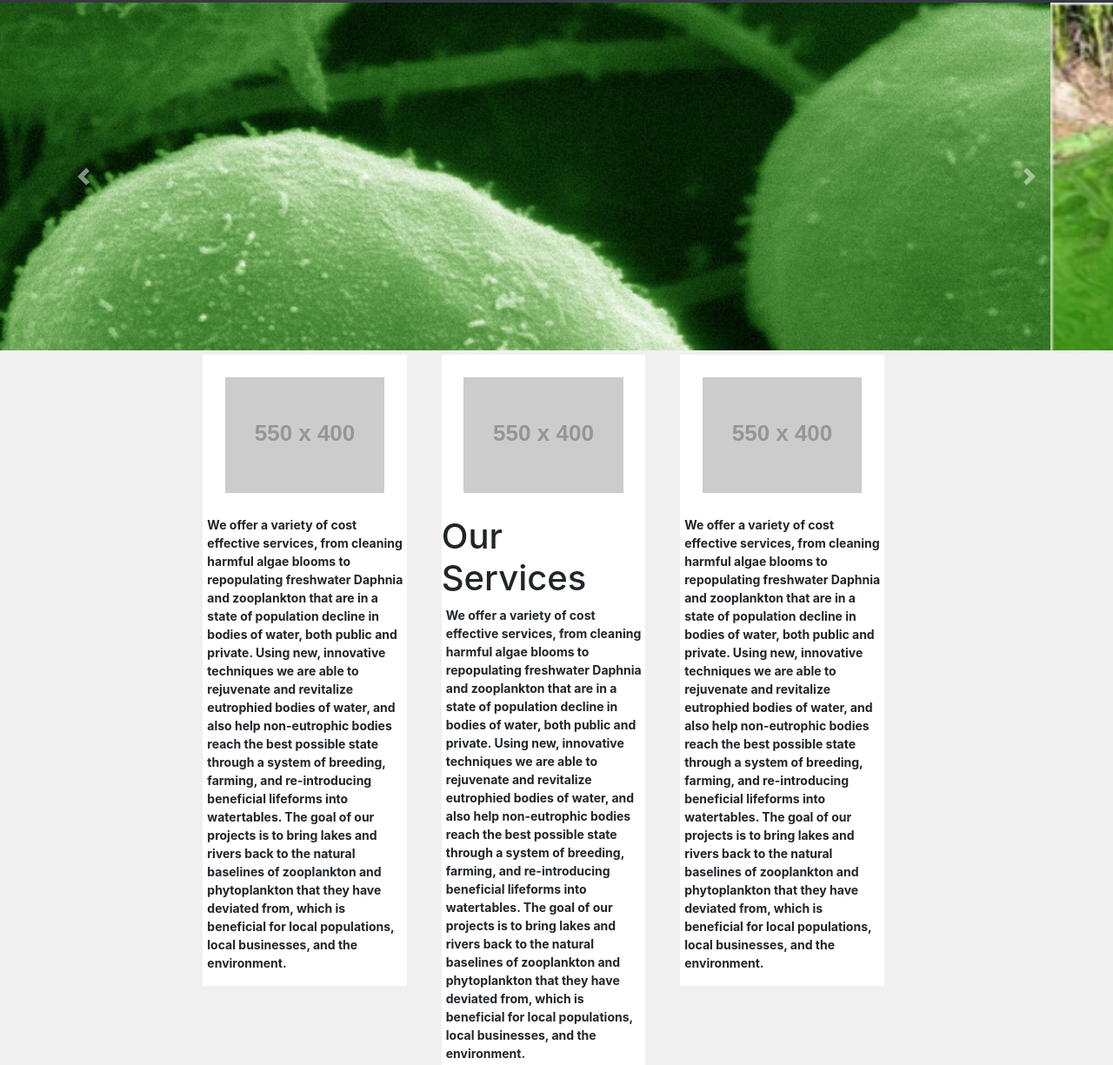
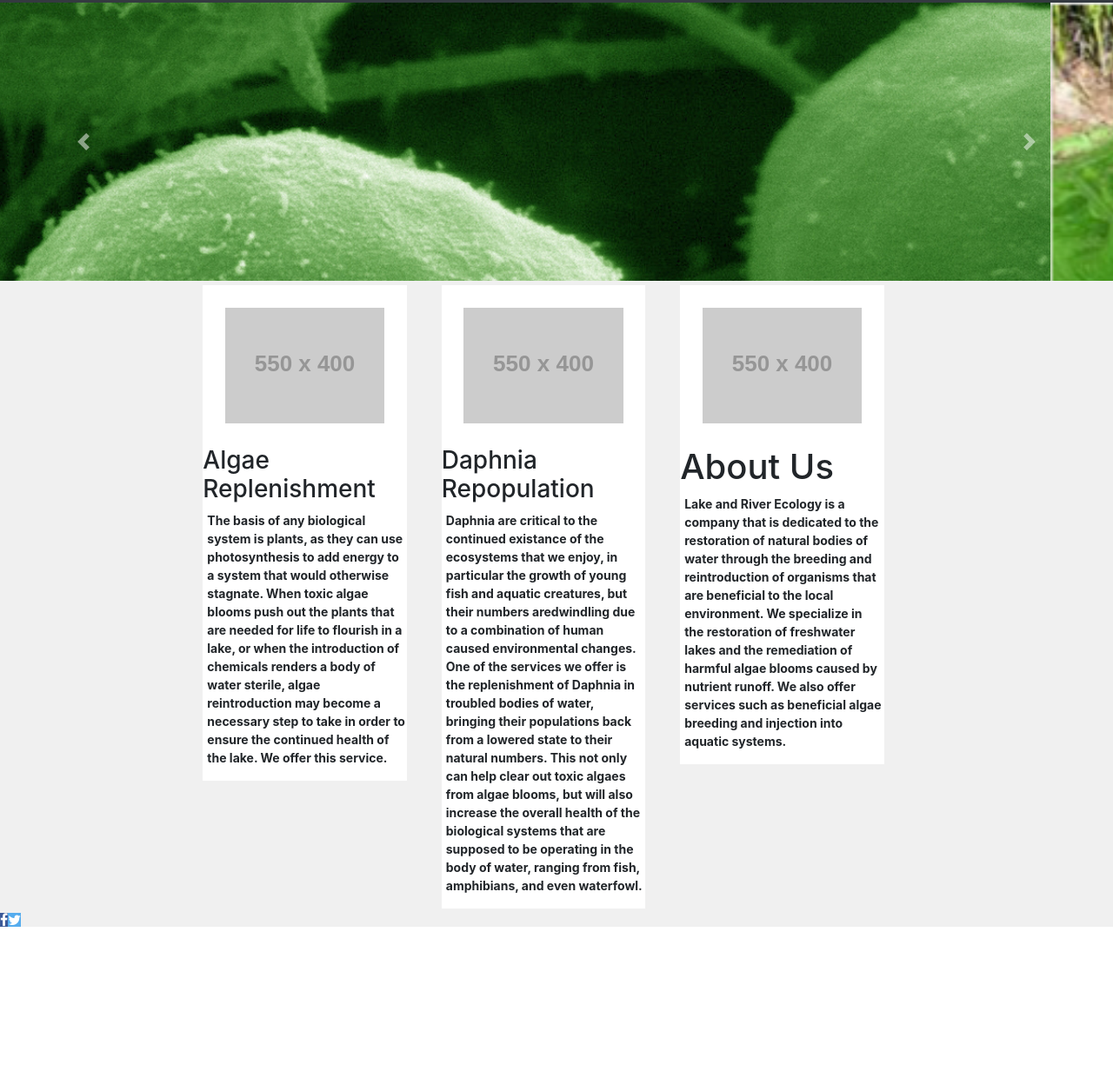
Before and after one commit to EthanSzlovak/LakeAndRiver, a website: page Site/index.html in a window 1280 px wide. Shown: the part 59-1284 px from the top of the page at 87% size. After the commit the page ends 1125 px from the top, so only its background shows below. Drawn offline with Linux system fonts and the light colour scheme; placeholder pictures from the web are drawn by us.

Commit message:
Filled Out Text
Filled Out the Text for the descriptions and stuff.

```diff
--- a/Site/index.html
+++ b/Site/index.html
@@ -76,13 +76,26 @@
 			<div class="col-md-2">
 			</div>
 			<div class="row col-md-8">
+				<div class="col-md-4 hidden-xs maincontentbar">
+					<div class="imgbox">
+						<div class="row">
+							<img class="img-fluid center" src="https://via.placeholder.com/550x400"/>
+						</div>
+						<div class="row">
+							<h3>Algae Replenishment</h3>
+							<p class="descfont hidden-xs">The basis of any biological system is plants, as they can use photosynthesis to add energy to a system that would otherwise stagnate. When toxic algae blooms push out the plants that are needed for life to flourish in a lake, or when the introduction of chemicals renders a body of water sterile, algae reintroduction may become a necessary step to take in order to ensure the continued health of the lake. We offer this service. </p>
+						</div>
+
+					</div>
+				</div>
 				<div class="col-md-4 maincontentbar">
 					<div class="imgbox">
 						<div class="row">
 							<img class="img-fluid center" src="https://via.placeholder.com/550x400"/>
 						</div>
 						<div class="row">
-							<p class="descfont">We offer a variety of cost effective services, from cleaning harmful algae blooms to repopulating freshwater Daphnia and zooplankton that are in a state of population decline in bodies of water, both public and private. Using new, innovative techniques we are able to rejuvenate and revitalize eutrophied bodies of water, and also help non-eutrophic bodies reach the best possible state through a system of breeding, farming, and re-introducing beneficial lifeforms into watertables. The goal of our projects is to bring lakes and rivers back to the natural baselines of zooplankton and phytoplankton that they have deviated from, which is beneficial for local populations, local businesses, and the environment.</p>
+							<h3>Daphnia Repopulation</h3>
+							<p class="descfont">Daphnia are critical to the continued existance of the ecosystems that we enjoy, in particular the growth of young fish and aquatic creatures, but their numbers aredwindling due to a combination of human caused environmental changes. One of the services we offer is the replenishment of Daphnia in troubled bodies of water, bringing their populations back from a lowered state to their natural numbers. This not only can help clear out toxic algaes from algae blooms, but will also increase the overall health of the biological systems that are supposed to be operating in the body of water, ranging from fish, amphibians, and even waterfowl. </p>
 						</div>
 					</div>
 				</div>
@@ -92,18 +105,9 @@
 							<img class="img-fluid center" src="https://via.placeholder.com/550x400"/>
 						</div>
 						<div class="row">
-							<h1>Our Services</h1>
-							<p class="descfont">We offer a variety of cost effective services, from cleaning harmful algae blooms to repopulating freshwater Daphnia and zooplankton that are in a state of population decline in bodies of water, both public and private. Using new, innovative techniques we are able to rejuvenate and revitalize eutrophied bodies of water, and also help non-eutrophic bodies reach the best possible state through a system of breeding, farming, and re-introducing beneficial lifeforms into watertables. The goal of our projects is to bring lakes and rivers back to the natural baselines of zooplankton and phytoplankton that they have deviated from, which is beneficial for local populations, local businesses, and the environment.</p>
-						</div>
-					</div>
-				</div>
-				<div class="col-md-4 maincontentbar">
-					<div class="imgbox">
-						<div class="row">
-							<img class="img-fluid center" src="https://via.placeholder.com/550x400"/>
-						</div>
-						<div class="row">
-							<p class="descfont">We offer a variety of cost effective services, from cleaning harmful algae blooms to repopulating freshwater Daphnia and zooplankton that are in a state of population decline in bodies of water, both public and private. Using new, innovative techniques we are able to rejuvenate and revitalize eutrophied bodies of water, and also help non-eutrophic bodies reach the best possible state through a system of breeding, farming, and re-introducing beneficial lifeforms into watertables. The goal of our projects is to bring lakes and rivers back to the natural baselines of zooplankton and phytoplankton that they have deviated from, which is beneficial for local populations, local businesses, and the environment.</p>
+							<h1>About Us</h1>
+							<p class="descfont">Lake and River Ecology is a company that is dedicated to the restoration of natural bodies of water through the breeding and reintroduction of organisms that are beneficial to the local environment. We specialize in the restoration of freshwater lakes and the remediation of harmful algae blooms caused by nutrient runoff. We also offer services such as beneficial algae breeding and injection into aquatic systems.
+							</p>
 						</div>
 					</div>
 				</div>
--- a/Site/styles/styles.css
+++ b/Site/styles/styles.css
@@ -6,7 +6,7 @@
 }
 .carousel-inner{
 	width:100%;
-	height:400px;
+	height:40vh;
 }
 
 .descfont{
```
